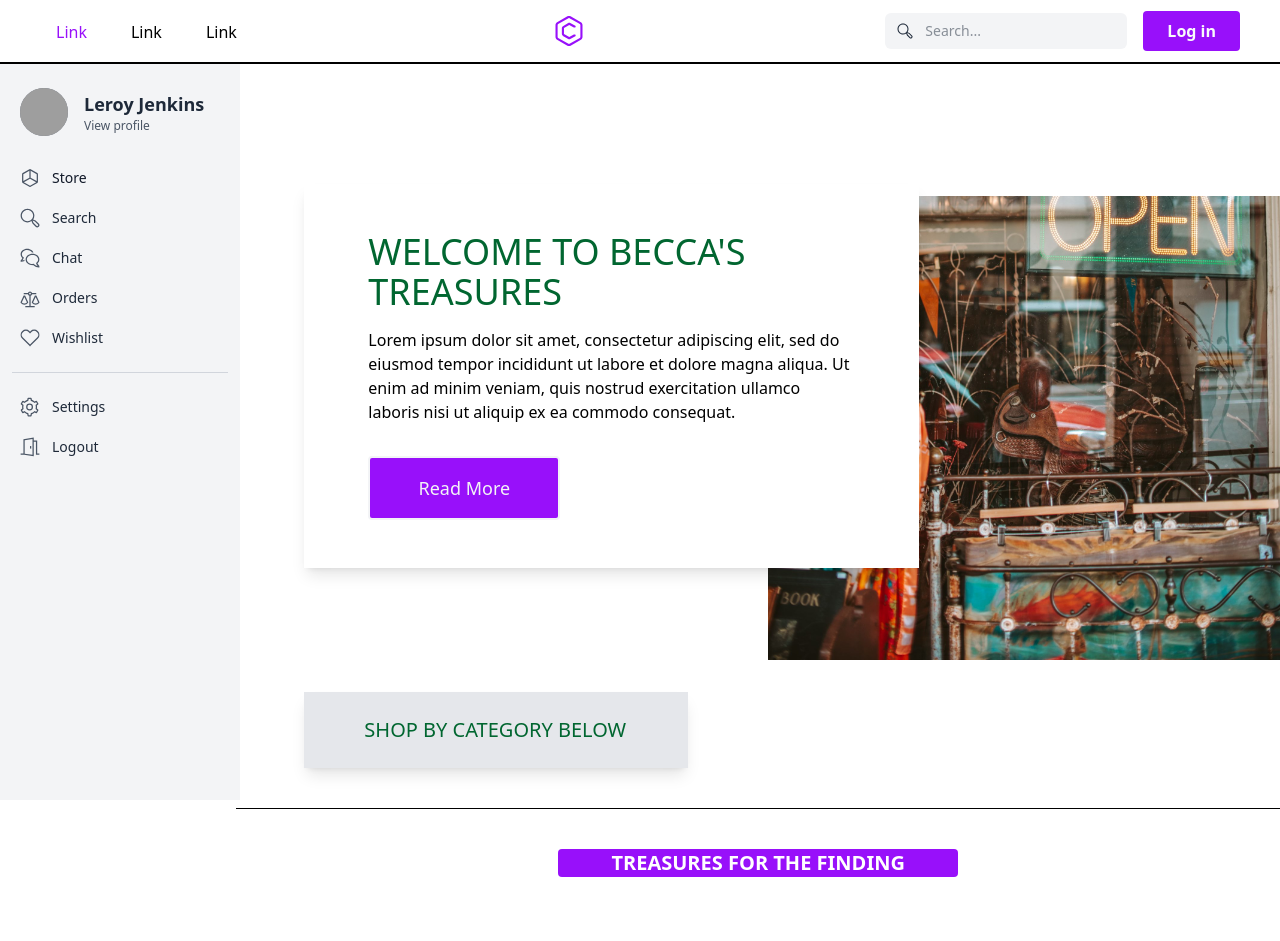
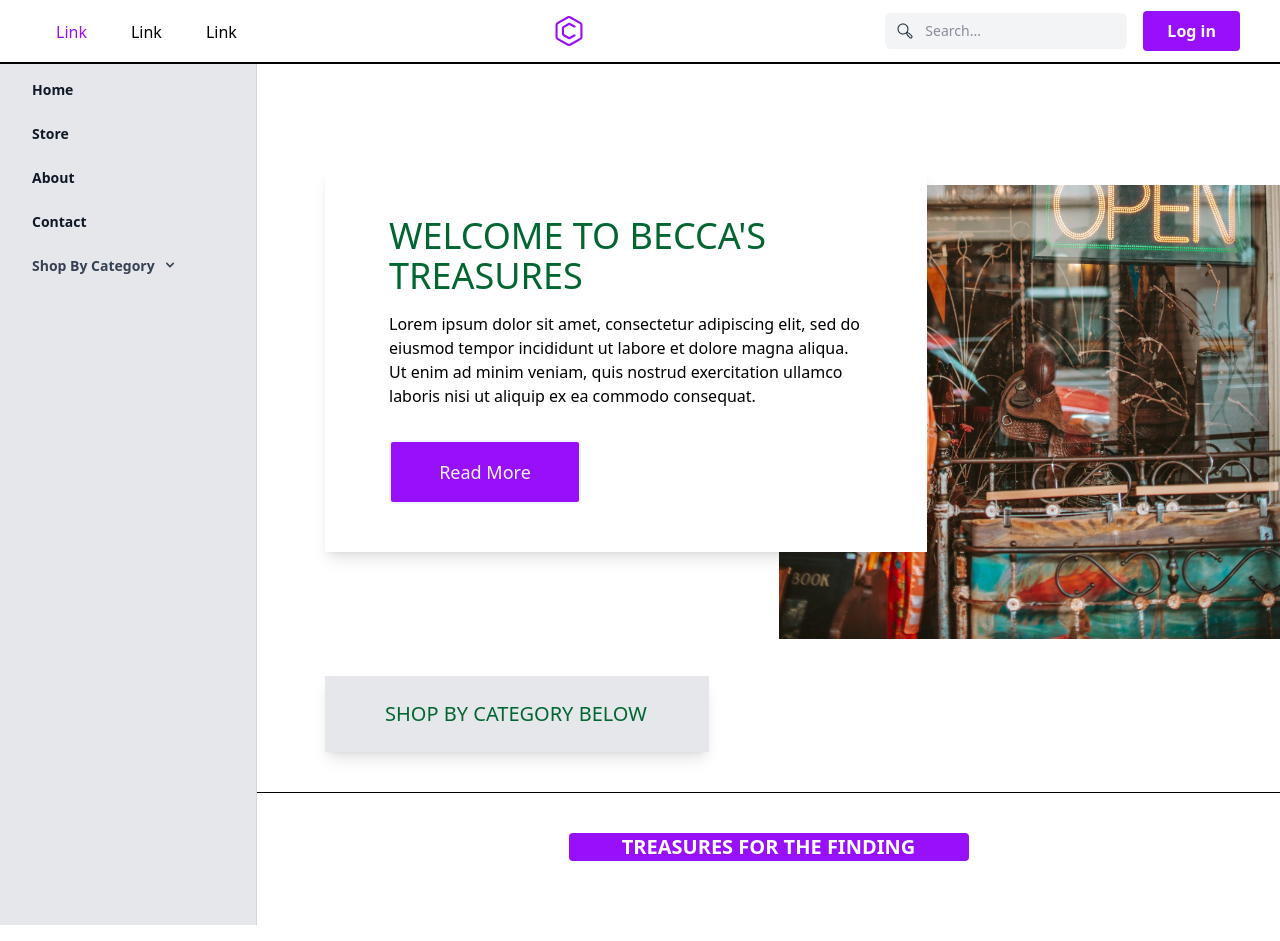
Before and after one commit to ShaderKent/BeccasStoreV1, a Django app: page / in a window 1280 px wide. Run offline with Django 5.2, Linux system fonts and the light colour scheme; data that the repository does not hold is empty; grey boxes are pictures that could not be loaded.

Commit message:
Changed the side navbar, added dynamic dropdown category selection and made progress on dyanamic ui for different sizes.

```diff
--- /dev/null
+++ b/category/context_processors.py
@@ -0,0 +1,5 @@
+from category.models import Category
+
+def menu_links(request):
+    links = Category.objects.all()
+    return dict(links=links)
--- a/main_site/settings.py
+++ b/main_site/settings.py
@@ -67,6 +67,7 @@ TEMPLATES = [
                 'django.template.context_processors.request',
                 'django.contrib.auth.context_processors.auth',
                 'django.contrib.messages.context_processors.messages',
+                "category.context_processors.menu_links",
             ],
         },
     },
--- a/templates/base.html
+++ b/templates/base.html
@@ -4,6 +4,8 @@
     <meta charset="UTF-8" />
     <meta name="viewport" content="width=device-width, initial-scale=1.0" />
     <script src="https://cdn.jsdelivr.net/npm/@tailwindcss/browser@4"></script>
+    <script src="https://cdn.jsdelivr.net/gh/alpinejs/alpine@v2.x.x/dist/alpine.min.js" defer></script>
+
   </head>
   <body style="height: 100vh width:100vw">
     <div class="flex flex-col h-full w-full">
@@ -47,90 +49,41 @@
             </div>
         </header>
         <!-- Navbar -->
-        <div class="flex flex-row w-full h-full">
-        <div class="h-full p-3 space-y-2 w-60 bg-gray-100 dark:bg-gray-900 text-gray-800 dark:text-gray-100">
-        </div>
-        <div class="h-full p-3 pt-20 space-y-2 w-60 fixed bg-gray-100 dark:bg-gray-900 text-gray-800 dark:text-gray-100">
-            <div class="flex items-center p-2 space-x-4">
-                <img src="https://source.unsplash.com/100x100/?portrait" alt="" class="w-12 h-12 rounded-full bg-gray-500 dark:bg-gray-500">
-                <div>
-                    <h2 class="text-lg font-semibold">Leroy Jenkins</h2>
-                    <span class="flex items-center space-x-1">
-                        <a rel="noopener noreferrer" href="#" class="text-xs hover:underline text-gray-600 dark:text-gray-400">View profile</a>
-                    </span>
+        <div class="md:flex flex-col md:flex-row md:min-h-screen w-full mt-14">
+            <div @click.away="open = true" class=" mt-2 flex flex-col w-full md:w-64 text-gray-700 bg-gray-200 dark-mode:text-gray-200 dark-mode:bg-gray-800 flex-shrink-0" x-data="{ open: false }">
+                <div class="flex-shrink-0 px-8 py-4 flex flex-row items-center justify-between">
+                    <button class="rounded-lg md:hidden rounded-lg focus:outline-none focus:shadow-outline" @click="open = !open">
+                    <svg fill="currentColor" viewBox="0 0 20 20" class="w-6 h-6">
+                        <path x-show="!open" fill-rule="evenodd" d="M3 5a1 1 0 011-1h12a1 1 0 110 2H4a1 1 0 01-1-1zM3 10a1 1 0 011-1h12a1 1 0 110 2H4a1 1 0 01-1-1zM9 15a1 1 0 011-1h6a1 1 0 110 2h-6a1 1 0 01-1-1z" clip-rule="evenodd"></path>
+                        <path x-show="open" fill-rule="evenodd" d="M4.293 4.293a1 1 0 011.414 0L10 8.586l4.293-4.293a1 1 0 111.414 1.414L11.414 10l4.293 4.293a1 1 0 01-1.414 1.414L10 11.414l-4.293 4.293a1 1 0 01-1.414-1.414L8.586 10 4.293 5.707a1 1 0 010-1.414z" clip-rule="evenodd"></path>
+                    </svg>
+                    </button>
                 </div>
+                <nav :class="{'block': open, 'hidden': !open}" class="md:fixed flex-grow md:block px-4 pb-4 md:pb-0 md:overflow-y-auto min-h-[80%]">
+                    <a class="block px-4 py-2 mt-2 text-sm font-semibold text-gray-900 bg-transparent rounded-lg dark-mode:bg-gray-700 dark-mode:hover:bg-gray-600 dark-mode:focus:bg-gray-600 dark-mode:focus:text-white dark-mode:hover:text-white dark-mode:text-gray-200 hover:text-gray-900 focus:text-white hover:bg-gray-100 focus:bg-purple-600 focus:outline-none focus:shadow-outline" href="/">Home</a>
+                    <a class="block px-4 py-2 mt-2 text-sm font-semibold text-gray-900 bg-transparent rounded-lg dark-mode:bg-transparent dark-mode:hover:bg-gray-600 dark-mode:focus:bg-gray-600 dark-mode:focus:text-white dark-mode:hover:text-white dark-mode:text-gray-200 hover:text-gray-900 focus:text-white hover:bg-gray-100 focus:bg-purple-600 focus:outline-none focus:shadow-outline" href="{% url "store:store" %}">Store</a>
+                    <a class="block px-4 py-2 mt-2 text-sm font-semibold text-gray-900 bg-transparent rounded-lg dark-mode:bg-transparent dark-mode:hover:bg-gray-600 dark-mode:focus:bg-gray-600 dark-mode:focus:text-white dark-mode:hover:text-white dark-mode:text-gray-200 hover:text-gray-900 focus:text-white hover:bg-gray-100 focus:bg-purple-600 focus:outline-none focus:shadow-outline" href="#">About</a>
+                    <a class="block px-4 py-2 mt-2 text-sm font-semibold text-gray-900 bg-transparent rounded-lg dark-mode:bg-transparent dark-mode:hover:bg-gray-600 dark-mode:focus:bg-gray-600 dark-mode:focus:text-white dark-mode:hover:text-white dark-mode:text-gray-200 hover:text-gray-900 focus:text-white hover:bg-gray-100 focus:bg-purple-600 focus:outline-none focus:shadow-outline" href="#">Contact</a>
+                    <div @click.away="open = false" class="relative" x-data="{ open: false }">
+                        <button @click="open = !open" class="md:visible invisible flex flex-row items-center w-full px-4 py-2 mt-2 text-sm font-semibold text-left bg-transparent rounded-lg dark-mode:bg-transparent dark-mode:focus:text-white dark-mode:hover:text-white dark-mode:focus:bg-gray-600 dark-mode:hover:bg-gray-600 md:block hover:text-gray-900 focus:text-gray-900 hover:bg-gray-200 focus:bg-gray-200 focus:outline-none focus:shadow-outline">
+                        <span>Shop By Category</span>
+                            <svg fill="currentColor" viewBox="0 0 20 20" :class="{'rotate-180': open, 'rotate-0': !open}" class="inline w-4 h-4 mt-1 ml-1 transition-transform duration-200 transform md:-mt-1"><path fill-rule="evenodd" d="M5.293 7.293a1 1 0 011.414 0L10 10.586l3.293-3.293a1 1 0 111.414 1.414l-4 4a1 1 0 01-1.414 0l-4-4a1 1 0 010-1.414z" clip-rule="evenodd"></path></svg>
+                        </button>
+                        <div x-show="open" x-transition:enter="transition ease-out duration-100" x-transition:enter-start="transform opacity-0 scale-95" x-transition:enter-end="transform opacity-100 scale-100" x-transition:leave="transition ease-in duration-75" x-transition:leave-start="transform opacity-100 scale-100" x-transition:leave-end="transform opacity-0 scale-95" class="absolute right-0 w-full mt-2 origin-top-right rounded-md shadow-lg">
+                            <div class="px-2 py-2 bg-white rounded-md shadow dark-mode:bg-gray-800">
+                                {% for category in links %}
+                                    <a class="block px-4 py-2 mt-2 text-sm font-semibold bg-transparent rounded-lg dark-mode:bg-transparent dark-mode:hover:bg-gray-600 dark-mode:focus:bg-gray-600 dark-mode:focus:text-white dark-mode:hover:text-white dark-mode:text-gray-200 md:mt-0 hover:text-gray-900 focus:text-white hover:bg-gray-200 focus:bg-purple-600 focus:outline-none focus:shadow-outline" href="{% url "store:products_by_category" category.slug %}">{{category.category_name}}</a>
+                                {% endfor %}
+                            </div>
+                        </div>
+                    </div>
+                </nav>
             </div>
-            <div class="divide-y divide-gray-300 dark:divide-gray-700">
-                <ul class="pt-2 pb-4 space-y-1 text-sm">
-                    <li class="bg-gray-100 dark:bg-gray-800 text-gray-900 dark:text-gray-50">
-                        <a rel="noopener noreferrer" href="/store/" class="flex items-center p-2 space-x-3 rounded-md">
-                            <svg xmlns="http://www.w3.org/2000/svg" viewBox="0 0 512 512" class="w-5 h-5 fill-current text-gray-600 dark:text-gray-400">
-                                <path d="M68.983,382.642l171.35,98.928a32.082,32.082,0,0,0,32,0l171.352-98.929a32.093,32.093,0,0,0,16-27.713V157.071a32.092,32.092,0,0,0-16-27.713L272.334,30.429a32.086,32.086,0,0,0-32,0L68.983,129.358a32.09,32.09,0,0,0-16,27.713V354.929A32.09,32.09,0,0,0,68.983,382.642ZM272.333,67.38l155.351,89.691V334.449L272.333,246.642ZM256.282,274.327l157.155,88.828-157.1,90.7L99.179,363.125ZM84.983,157.071,240.333,67.38v179.2L84.983,334.39Z"></path>
-                            </svg>
-                            <span>Store</span>
-                        </a>
-                    </li>
-                    <li>
-                        <a rel="noopener noreferrer" href="#" class="flex items-center p-2 space-x-3 rounded-md">
-                            <svg xmlns="http://www.w3.org/2000/svg" viewBox="0 0 512 512" class="w-5 h-5 fill-current text-gray-600 dark:text-gray-400">
-                                <path d="M479.6,399.716l-81.084-81.084-62.368-25.767A175.014,175.014,0,0,0,368,192c0-97.047-78.953-176-176-176S16,94.953,16,192,94.953,368,192,368a175.034,175.034,0,0,0,101.619-32.377l25.7,62.2L400.4,478.911a56,56,0,1,0,79.2-79.195ZM48,192c0-79.4,64.6-144,144-144s144,64.6,144,144S271.4,336,192,336,48,271.4,48,192ZM456.971,456.284a24.028,24.028,0,0,1-33.942,0l-76.572-76.572-23.894-57.835L380.4,345.771l76.573,76.572A24.028,24.028,0,0,1,456.971,456.284Z"></path>
-                            </svg>
-                            <span>Search</span>
-                        </a>
-                    </li>
-                    <li>
-                        <a rel="noopener noreferrer" href="#" class="flex items-center p-2 space-x-3 rounded-md">
-                            <svg xmlns="http://www.w3.org/2000/svg" viewBox="0 0 512 512" class="w-5 h-5 fill-current text-gray-600 dark:text-gray-400">
-                                <path d="M448.205,392.507c30.519-27.2,47.8-63.455,47.8-101.078,0-39.984-18.718-77.378-52.707-105.3C410.218,158.963,366.432,144,320,144s-90.218,14.963-123.293,42.131C162.718,214.051,144,251.445,144,291.429s18.718,77.378,52.707,105.3c33.075,27.168,76.861,42.13,123.293,42.13,6.187,0,12.412-.273,18.585-.816l10.546,9.141A199.849,199.849,0,0,0,480,496h16V461.943l-4.686-4.685A199.17,199.17,0,0,1,448.205,392.507ZM370.089,423l-21.161-18.341-7.056.865A180.275,180.275,0,0,1,320,406.857c-79.4,0-144-51.781-144-115.428S240.6,176,320,176s144,51.781,144,115.429c0,31.71-15.82,61.314-44.546,83.358l-9.215,7.071,4.252,12.035a231.287,231.287,0,0,0,37.882,67.817A167.839,167.839,0,0,1,370.089,423Z"></path>
-                                <path d="M60.185,317.476a220.491,220.491,0,0,0,34.808-63.023l4.22-11.975-9.207-7.066C62.918,214.626,48,186.728,48,156.857,48,96.833,109.009,48,184,48c55.168,0,102.767,26.43,124.077,64.3,3.957-.192,7.931-.3,11.923-.3q12.027,0,23.834,1.167c-8.235-21.335-22.537-40.811-42.2-56.961C270.072,30.279,228.3,16,184,16S97.928,30.279,66.364,56.206C33.886,82.885,16,118.63,16,156.857c0,35.8,16.352,70.295,45.25,96.243a188.4,188.4,0,0,1-40.563,60.729L16,318.515V352H32a190.643,190.643,0,0,0,85.231-20.125,157.3,157.3,0,0,1-5.071-33.645A158.729,158.729,0,0,1,60.185,317.476Z"></path>
-                            </svg>
-                            <span>Chat</span>
-                        </a>
-                    </li>
-                    <li>
-                        <a rel="noopener noreferrer" href="#" class="flex items-center p-2 space-x-3 rounded-md">
-                            <svg xmlns="http://www.w3.org/2000/svg" viewBox="0 0 512 512" class="w-5 h-5 fill-current text-gray-600 dark:text-gray-400">
-                                <path d="M203.247,386.414,208,381.185V355.4L130.125,191H93.875L16,355.4v27.042l4.234,4.595a124.347,124.347,0,0,0,91.224,39.982h.42A124.343,124.343,0,0,0,203.247,386.414ZM176,368.608a90.924,90.924,0,0,1-64.231,26.413h-.33A90.907,90.907,0,0,1,48,369.667V362.6l64-135.112L176,362.6Z"></path>
-                                <path d="M418.125,191h-36.25L304,355.4v27.042l4.234,4.595a124.347,124.347,0,0,0,91.224,39.982h.42a124.343,124.343,0,0,0,91.369-40.607L496,381.185V355.4ZM464,368.608a90.924,90.924,0,0,1-64.231,26.413h-.33A90.907,90.907,0,0,1,336,369.667V362.6l64-135.112L464,362.6Z"></path>
-                                <path d="M272,196.659A56.223,56.223,0,0,0,309.659,159H416V127H309.659a55.991,55.991,0,0,0-107.318,0H96v32H202.341A56.223,56.223,0,0,0,240,196.659V463H136v32H376V463H272ZM232,143a24,24,0,1,1,24,24A24,24,0,0,1,232,143Z"></path>
-                            </svg>
-                            <span>Orders</span>
-                        </a>
-                    </li>
-                    <li>
-                        <a rel="noopener noreferrer" href="#" class="flex items-center p-2 space-x-3 rounded-md">
-                            <svg xmlns="http://www.w3.org/2000/svg" viewBox="0 0 512 512" class="w-5 h-5 fill-current text-gray-600 dark:text-gray-400">
-                                <path d="M453.122,79.012a128,128,0,0,0-181.087.068l-15.511,15.7L241.142,79.114l-.1-.1a128,128,0,0,0-181.02,0l-6.91,6.91a128,128,0,0,0,0,181.019L235.485,449.314l20.595,21.578.491-.492.533.533L276.4,450.574,460.032,266.94a128.147,128.147,0,0,0,0-181.019ZM437.4,244.313,256.571,425.146,75.738,244.313a96,96,0,0,1,0-135.764l6.911-6.91a96,96,0,0,1,135.713-.051l38.093,38.787,38.274-38.736a96,96,0,0,1,135.765,0l6.91,6.909A96.11,96.11,0,0,1,437.4,244.313Z"></path>
-                            </svg>
-                            <span>Wishlist</span>
-                        </a>
-                    </li>
-                </ul>
-                <ul class="pt-4 pb-2 space-y-1 text-sm">
-                    <li>
-                        <a rel="noopener noreferrer" href="#" class="flex items-center p-2 space-x-3 rounded-md">
-                            <svg xmlns="http://www.w3.org/2000/svg" viewBox="0 0 512 512" class="w-5 h-5 fill-current text-gray-600 dark:text-gray-400">
-                                <path d="M245.151,168a88,88,0,1,0,88,88A88.1,88.1,0,0,0,245.151,168Zm0,144a56,56,0,1,1,56-56A56.063,56.063,0,0,1,245.151,312Z"></path>
-                                <path d="M464.7,322.319l-31.77-26.153a193.081,193.081,0,0,0,0-80.332l31.77-26.153a19.941,19.941,0,0,0,4.606-25.439l-32.612-56.483a19.936,19.936,0,0,0-24.337-8.73l-38.561,14.447a192.038,192.038,0,0,0-69.54-40.192L297.49,32.713A19.936,19.936,0,0,0,277.762,16H212.54a19.937,19.937,0,0,0-19.728,16.712L186.05,73.284a192.03,192.03,0,0,0-69.54,40.192L77.945,99.027a19.937,19.937,0,0,0-24.334,8.731L21,164.245a19.94,19.94,0,0,0,4.61,25.438l31.767,26.151a193.081,193.081,0,0,0,0,80.332l-31.77,26.153A19.942,19.942,0,0,0,21,347.758l32.612,56.483a19.937,19.937,0,0,0,24.337,8.73l38.562-14.447a192.03,192.03,0,0,0,69.54,40.192l6.762,40.571A19.937,19.937,0,0,0,212.54,496h65.222a19.936,19.936,0,0,0,19.728-16.712l6.763-40.572a192.038,192.038,0,0,0,69.54-40.192l38.564,14.449a19.938,19.938,0,0,0,24.334-8.731L469.3,347.755A19.939,19.939,0,0,0,464.7,322.319Zm-50.636,57.12-48.109-18.024-7.285,7.334a159.955,159.955,0,0,1-72.625,41.973l-10,2.636L267.6,464h-44.89l-8.442-50.642-10-2.636a159.955,159.955,0,0,1-72.625-41.973l-7.285-7.334L76.241,379.439,53.8,340.562l39.629-32.624-2.7-9.973a160.9,160.9,0,0,1,0-83.93l2.7-9.972L53.8,171.439l22.446-38.878,48.109,18.024,7.285-7.334a159.955,159.955,0,0,1,72.625-41.973l10-2.636L222.706,48H267.6l8.442,50.642,10,2.636a159.955,159.955,0,0,1,72.625,41.973l7.285,7.334,48.109-18.024,22.447,38.877-39.629,32.625,2.7,9.972a160.9,160.9,0,0,1,0,83.93l-2.7,9.973,39.629,32.623Z"></path>
-                            </svg>
-                            <span>Settings</span>
-                        </a>
-                    </li>
-                    <li>
-                        <a rel="noopener noreferrer" href="#" class="flex items-center p-2 space-x-3 rounded-md">
-                            <svg xmlns="http://www.w3.org/2000/svg" viewBox="0 0 512 512" class="w-5 h-5 fill-current text-gray-600 dark:text-gray-400">
-                                <path d="M440,424V88H352V13.005L88,58.522V424H16v32h86.9L352,490.358V120h56V456h88V424ZM320,453.642,120,426.056V85.478L320,51Z"></path>
-                                <rect width="32" height="64" x="256" y="232"></rect>
-                            </svg>
-                            <span>Logout</span>
-                        </a>
-                    </li>
-                </ul>
+            <div class="mt-2 border-solid border-l-1 border-gray-300">
+                {% block content %}
+                {% endblock %}
             </div>
         </div>
-        <div class="mt-20 ml-5">
-        {% block content %}
-        {% endblock %}
         </div>
     </div>
     </div>
--- a/templates/home.html
+++ b/templates/home.html
@@ -46,7 +46,8 @@
     <!-- Close Text Column -->
 </div>
 
-<hr class="my-10">
+<hr class="md:my-10 my-30">
+
 <!--Shop By Categories-->
 <h1 class="w-100 rounded mx-auto text-center text-xl font-bold uppercase bg-purple-600 text-white">Treasures for the finding</h1>
 <div class="max-w-screen-xl mt-6 p-5 mx-auto bg-white dark:bg-gray-800 text-gray-800 dark:text-gray-100">
@@ -58,7 +59,6 @@
 			<div class="absolute top-0 left-0 right-0 flex mx-5 mt-5">
 				<a rel="noopener noreferrer" href="{% url "store:products_by_category" category.slug %}" class="px-3 py-2 text-xs font-semibold tracking-wider uppercase text-gray-100 dark:text-gray-800 bg-purple-600 dark:bg-purple-400">Browse</a>
 				<div class="flex flex-col justify-start text-center text-gray-100 dark:text-gray-800">
-					{% comment %} <span class="text-3xl font-semibold leading-none tracking-wide">{{category.category_name}}</span> {% endcomment %}
 				</div>
 			</div>
 			<h2 class="z-10 p-5">
```
